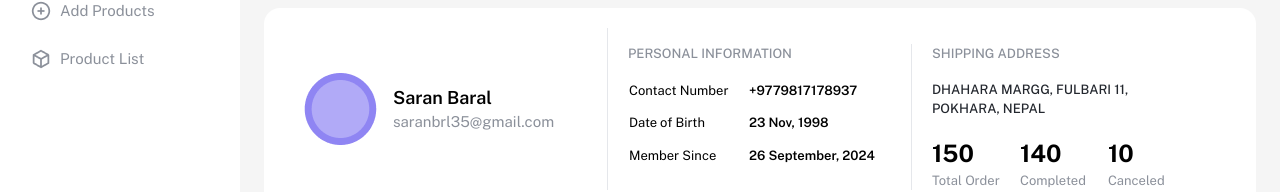
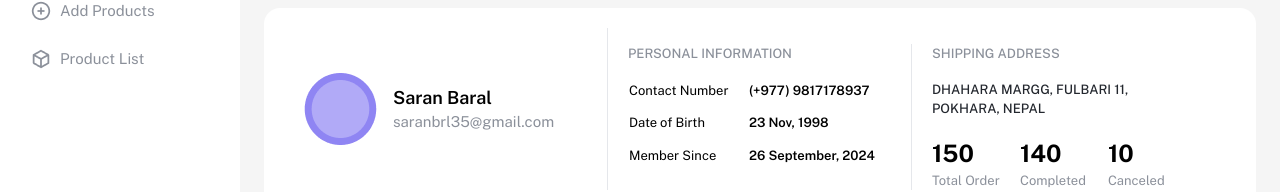
Before and after one commit to ZIR3A/jobins-frontend-challenge, a React (Vite) app: page / in a window 1280 px wide. Shown: the part 337-529 px from the top of the page. Built offline with nearby package versions, Linux system fonts and the light colour scheme; no server answers.

Commit message:
updated label

```diff
--- a/src/pages/dashboardModule/components/PersonalSalesInfo.jsx
+++ b/src/pages/dashboardModule/components/PersonalSalesInfo.jsx
@@ -4,7 +4,7 @@ import PropTypes from "prop-types";
 const PersonalSalesInfo = memo(function PersonalSalesInfo() {
   const _contact_name = "Saran Baral";
   const _contact_email = "saranbrl35@gmail.com";
-  const _contact_number = "+9779817178937";
+  const _contact_number = "(+977) 9817178937";
   const _contact_dob = "23 Nov, 1998";
   const _contact_member_since = "26 September, 2024";
   const _total_order = "150";
```
